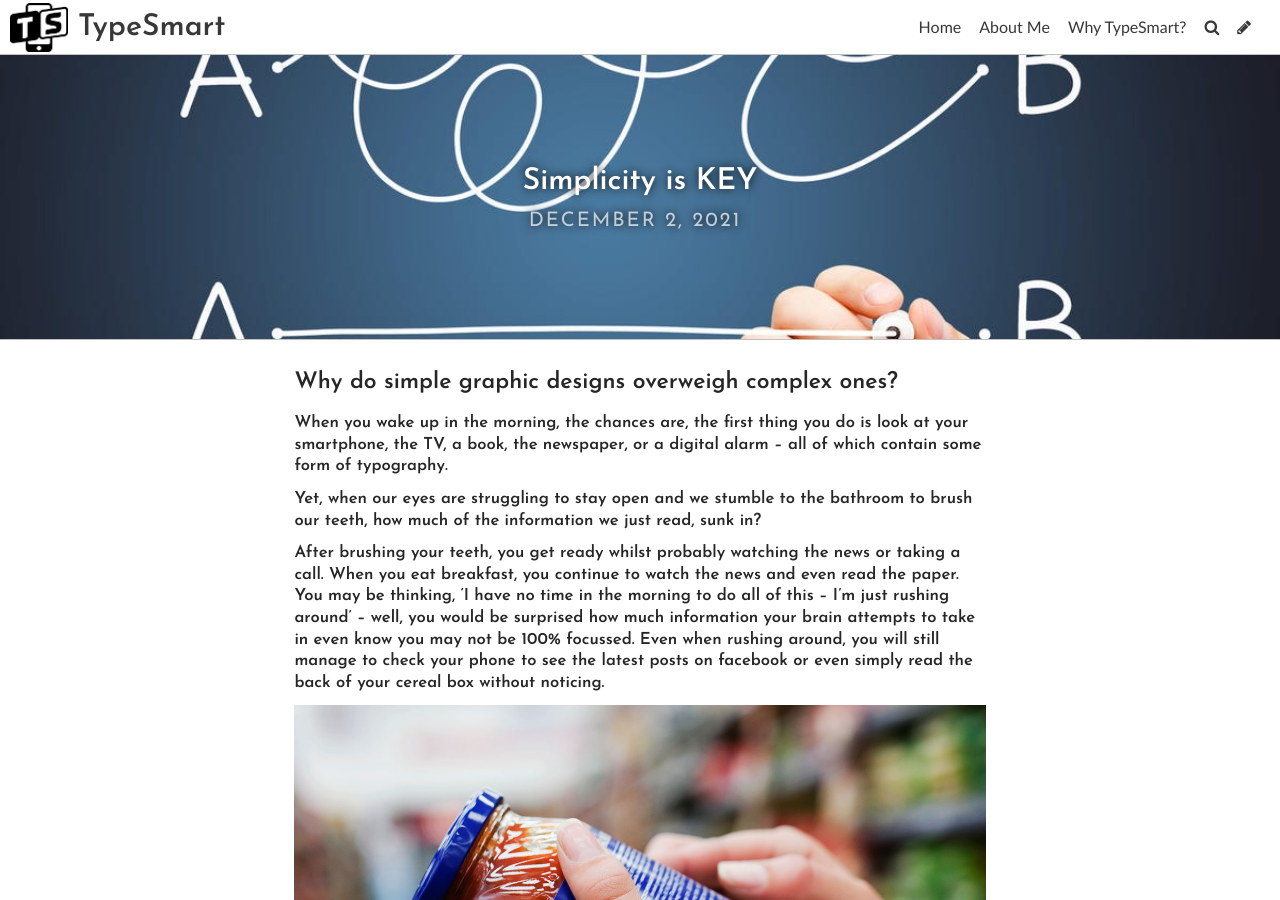
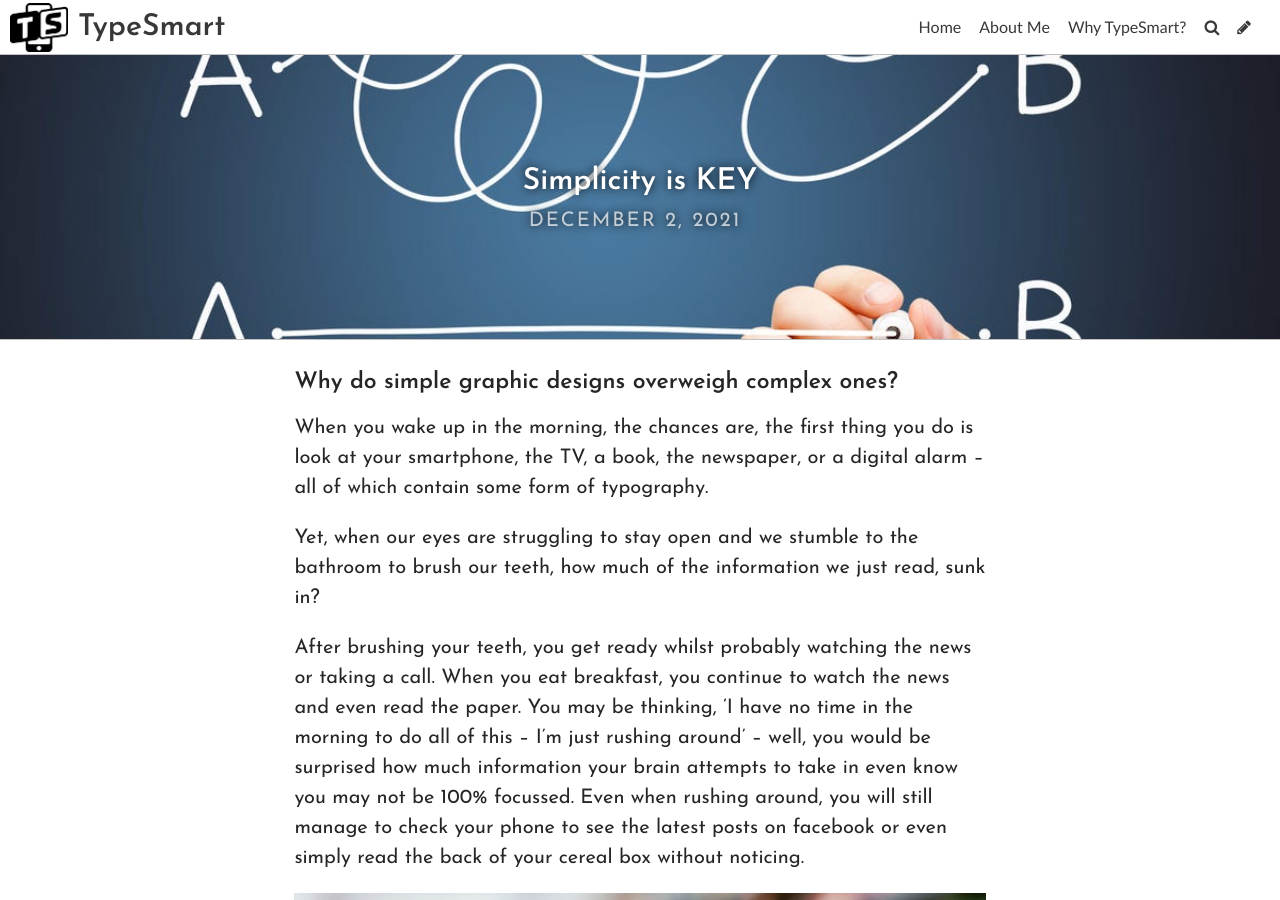
Before and after one commit to nicoleanncarter/typo-design-template, a Jekyll site: the page built from _posts/2021-12-16-simplicity-is-key.md, in a window 1280 px wide and 900 px high. Built offline with Jekyll 4.4.1, drawn with Linux system fonts in a browser that asks for light colours; some web fonts are replaced.

Commit message:
Update Post “2021-12-16-simplicity-is-key”

```diff
--- a/_posts/2021-12-16-simplicity-is-key.md
+++ b/_posts/2021-12-16-simplicity-is-key.md
@@ -8,21 +8,21 @@ comments: false
 ---
 #### Why do simple graphic designs overweigh complex ones?
 
-##### When you wake up in the morning, the chances are, the first thing you do is look at your smartphone, the TV, a book, the newspaper, or a digital alarm – all of which contain some form of typography.
+When you wake up in the morning, the chances are, the first thing you do is look at your smartphone, the TV, a book, the newspaper, or a digital alarm – all of which contain some form of typography.
 
-##### Yet, when our eyes are struggling to stay open and we stumble to the bathroom to brush our teeth, how much of the information we just read, sunk in?
+Yet, when our eyes are struggling to stay open and we stumble to the bathroom to brush our teeth, how much of the information we just read, sunk in?
 
-##### After brushing your teeth, you get ready whilst probably watching the news or taking a call. When you eat breakfast, you continue to watch the news and even read the paper. You may be thinking, ‘I have no time in the morning to do all of this – I’m just rushing around’ – well, you would be surprised how much information your brain attempts to take in even know you may not be 100% focussed. Even when rushing around, you will still manage to check your phone to see the latest posts on facebook or even simply read the back of your cereal box without noticing.
+After brushing your teeth, you get ready whilst probably watching the news or taking a call. When you eat breakfast, you continue to watch the news and even read the paper. You may be thinking, ‘I have no time in the morning to do all of this – I’m just rushing around’ – well, you would be surprised how much information your brain attempts to take in even know you may not be 100% focussed. Even when rushing around, you will still manage to check your phone to see the latest posts on facebook or even simply read the back of your cereal box without noticing.
 
 ![](../uploads/food-labels.jpg)
 
-##### This is one of the primary reasons that simplicity in design has grown in popularity over the past few years. With such an overload of information in our day-to-day lives, we need designs that are easy to understand. When design is highly complicated, it becomes more and more specified for the viewer with every layer of complexity. So, while complex designs communicate their one message successfully, they usually don't allow for interpretation – meaning your brain is being restricted and therefore over-used. That’s why you tend not to read the tops and bottoms of your receipt or the instructions of how to switch on the TV – because, the chances are, the company does not want/need you to read them in the first place. They minimise the font size and make it so illegible so that you are more drawn to the logo, the brand and their latest offer.  Simple designs allow for multiple messages to be communicated.
+This is one of the primary reasons that simplicity in design has grown in popularity over the past few years. With such an overload of information in our day-to-day lives, we need designs that are easy to understand. When design is highly complicated, it becomes more and more specified for the viewer with every layer of complexity. So, while complex designs communicate their one message successfully, they usually don't allow for interpretation – meaning your brain is being restricted and therefore over-used. That’s why you tend not to read the tops and bottoms of your receipt or the instructions of how to switch on the TV – because, the chances are, the company does not want/need you to read them in the first place. They minimise the font size and make it so illegible so that you are more drawn to the logo, the brand and their latest offer.  Simple designs allow for multiple messages to be communicated.
 
-##### Common forms of simple typography include minimalistic designs which use clean lines, sharp edges and soft curves; conveying a clean and simple feel to the reader. This style is simply done using sans-serif or slab fonts. The goal of minimalist typography is to give you enough space to read and to truly comprehend what you're reading. If a brand can draw your attention with one heading in the morning, more so than the unnecessary information on the side of your fridge – they are succeeding.
+Common forms of simple typography include minimalistic designs which use clean lines, sharp edges and soft curves; conveying a clean and simple feel to the reader. This style is simply done using sans-serif or slab fonts. The goal of minimalist typography is to give you enough space to read and to truly comprehend what you're reading. If a brand can draw your attention with one heading in the morning, more so than the unnecessary information on the side of your fridge – they are succeeding.
 
 ![](../uploads/excited-man-looking-at-his-smart-phone-free-photo.jpg)
 
-##### Overall, Simplicity in design allows viewers to rest. If you are able to grasp your viewers’ attention and ensure they digest your information – you have successfully trapped your reader. Take a look at some examples of how famous brands have adapted to this new style of living over the years – I know which one I find more appealing – what about you?
+Overall, Simplicity in design allows viewers to rest. If you are able to grasp your viewers’ attention and ensure they digest your information – you have successfully trapped your reader. Take a look at some examples of how famous brands have adapted to this new style of living over the years – I know which one I find more appealing – what about you?
 
 ![](../uploads/highxtar_new_logos_fashion_industry_2.jpg)
 
```
